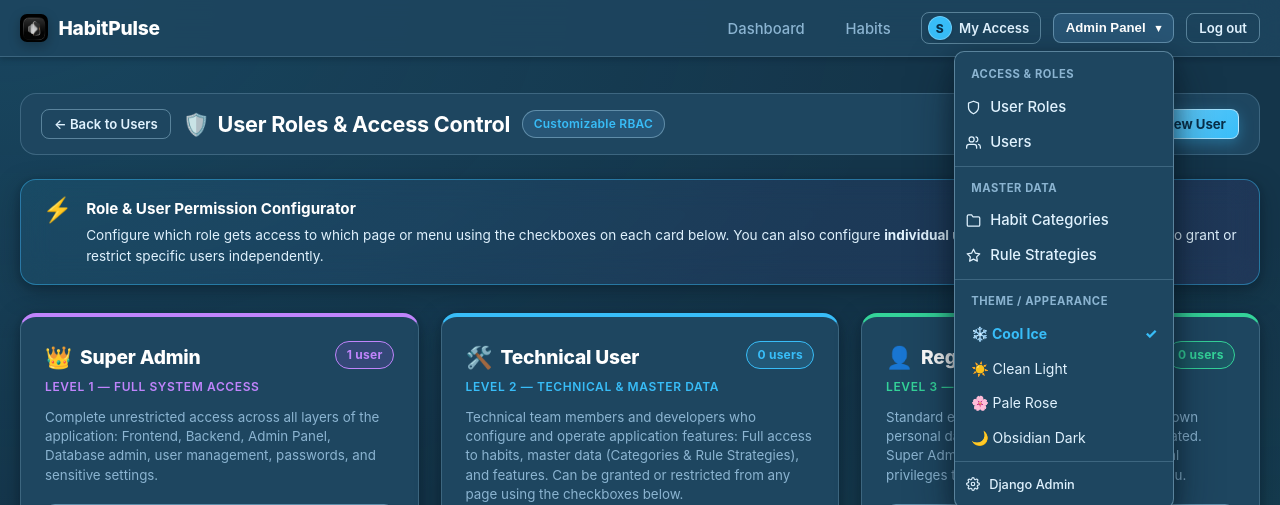
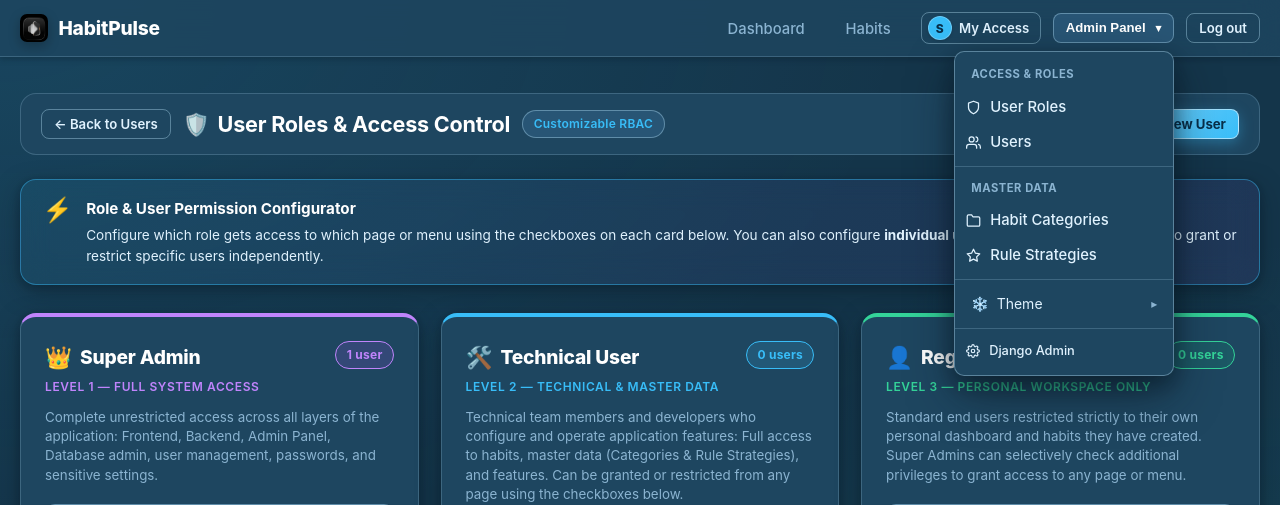
Before and after one commit to Roots-Tech/habitpulse, a Django app: page /accounts/admin-panel/roles/ in a window 1280 px wide, after a click on "Admin Panel ▾". Shown: the top 505 px of the page. Run offline with Django 4.2, Linux system fonts and the light colour scheme; the visitor is signed in with stand-in values (Sample User, id 1); data comes from the database, SQL or seed files in the repository; data that the repository does not hold is empty.

Commit message:
Convert Theme selector into nested dropdown submenu under Admin Panel and Master Data

```diff
--- a/static/css/style.css
+++ b/static/css/style.css
@@ -527,6 +527,69 @@ a:hover {
 .theme-option.active {
   font-weight: 700;
   color: var(--primary) !important;
+}
+
+/* Dropdown Submenu (e.g. nested Theme in Admin Panel) */
+.dropdown-submenu {
+  position: relative;
+}
+
+.dropdown-submenu .submenu-toggle {
+  display: flex;
+  align-items: center;
+  justify-content: space-between;
+  width: 100%;
+}
+
+.submenu-arrow {
+  font-size: 0.75rem;
+  color: var(--text-muted);
+  transition: transform 0.2s ease;
+  margin-left: 0.5rem;
+}
+
+.dropdown-submenu.open > .submenu-toggle .submenu-arrow {
+  transform: rotate(90deg);
+}
+
+.submenu-menu {
+  display: none;
+  position: absolute;
+  right: 100%;
+  top: -0.25rem;
+  min-width: 200px;
+  margin-right: 0.35rem;
+  background-color: var(--surface);
+  backdrop-filter: blur(16px);
+  -webkit-backdrop-filter: blur(16px);
+  border: 1px solid var(--border-strong);
+  border-radius: var(--radius-sm);
+  box-shadow: var(--shadow-lg);
+  padding: 0.5rem 0;
+  z-index: 110;
+}
+
+.submenu-menu.show {
+  display: block;
+}
+
+@media (hover: hover) and (min-width: 768px) {
+  .dropdown-submenu:hover > .submenu-menu {
+    display: block;
+  }
+}
+
+@media (max-width: 767px) {
+  .submenu-menu {
+    position: static;
+    margin: 0.25rem 0.5rem;
+    box-shadow: none;
+    border: none;
+    border-left: 2px solid var(--primary);
+    border-radius: 0;
+    background-color: rgba(255, 255, 255, 0.03);
+    padding: 0.25rem 0;
+  }
 }
 
 /* Card Component */
--- a/templates/includes/navbar.html
+++ b/templates/includes/navbar.html
@@ -67,9 +67,18 @@
               {% endif %}
               {% endif %}
 
-              <!-- Theme / Appearance -->
+              <!-- Theme Submenu -->
               <div class="dropdown-divider"></div>
-              <div class="dropdown-header">Theme / Appearance</div>
+              <div class="dropdown-submenu">
+                <button type="button" class="dropdown-item submenu-toggle" id="adminThemeSubmenuBtn" aria-haspopup="true" aria-expanded="false">
+                  <span style="display: flex; align-items: center; gap: 0.5rem;">
+                    <span class="theme-icon">❄️</span>
+                    <span>Theme</span>
+                  </span>
+                  <span class="submenu-arrow">▸</span>
+                </button>
+                <div class="submenu-menu" aria-labelledby="adminThemeSubmenuBtn">
+                  <div class="dropdown-header">Select Theme</div>
                   <button type="button" class="dropdown-item theme-option" data-theme-value="ice">
                     <span>❄️ Cool Ice</span> <span class="theme-check">✓</span>
                   </button>
@@ -82,6 +91,8 @@
                   <button type="button" class="dropdown-item theme-option" data-theme-value="dark">
                     <span>🌙 Obsidian Dark</span> <span class="theme-check">✓</span>
                   </button>
+                </div>
+              </div>
 
               {% if user.can_access_django_admin %}
               <div class="dropdown-divider"></div>
@@ -112,8 +123,18 @@
               </a>
               {% endif %}
 
+              <!-- Theme Submenu -->
               <div class="dropdown-divider"></div>
-              <div class="dropdown-header">Theme / Appearance</div>
+              <div class="dropdown-submenu">
+                <button type="button" class="dropdown-item submenu-toggle" id="mdThemeSubmenuBtn" aria-haspopup="true" aria-expanded="false">
+                  <span style="display: flex; align-items: center; gap: 0.5rem;">
+                    <span class="theme-icon">❄️</span>
+                    <span>Theme</span>
+                  </span>
+                  <span class="submenu-arrow">▸</span>
+                </button>
+                <div class="submenu-menu" aria-labelledby="mdThemeSubmenuBtn">
+                  <div class="dropdown-header">Select Theme</div>
                   <button type="button" class="dropdown-item theme-option" data-theme-value="ice">
                     <span>❄️ Cool Ice</span> <span class="theme-check">✓</span>
                   </button>
@@ -126,6 +147,8 @@
                   <button type="button" class="dropdown-item theme-option" data-theme-value="dark">
                     <span>🌙 Obsidian Dark</span> <span class="theme-check">✓</span>
                   </button>
+                </div>
+              </div>
             </div>
           </div>
           {% else %}
```
Also changed, not shown: static/js/app.js (+36 -6 lines). Lines whose indentation alone changed are shown as unchanged.
